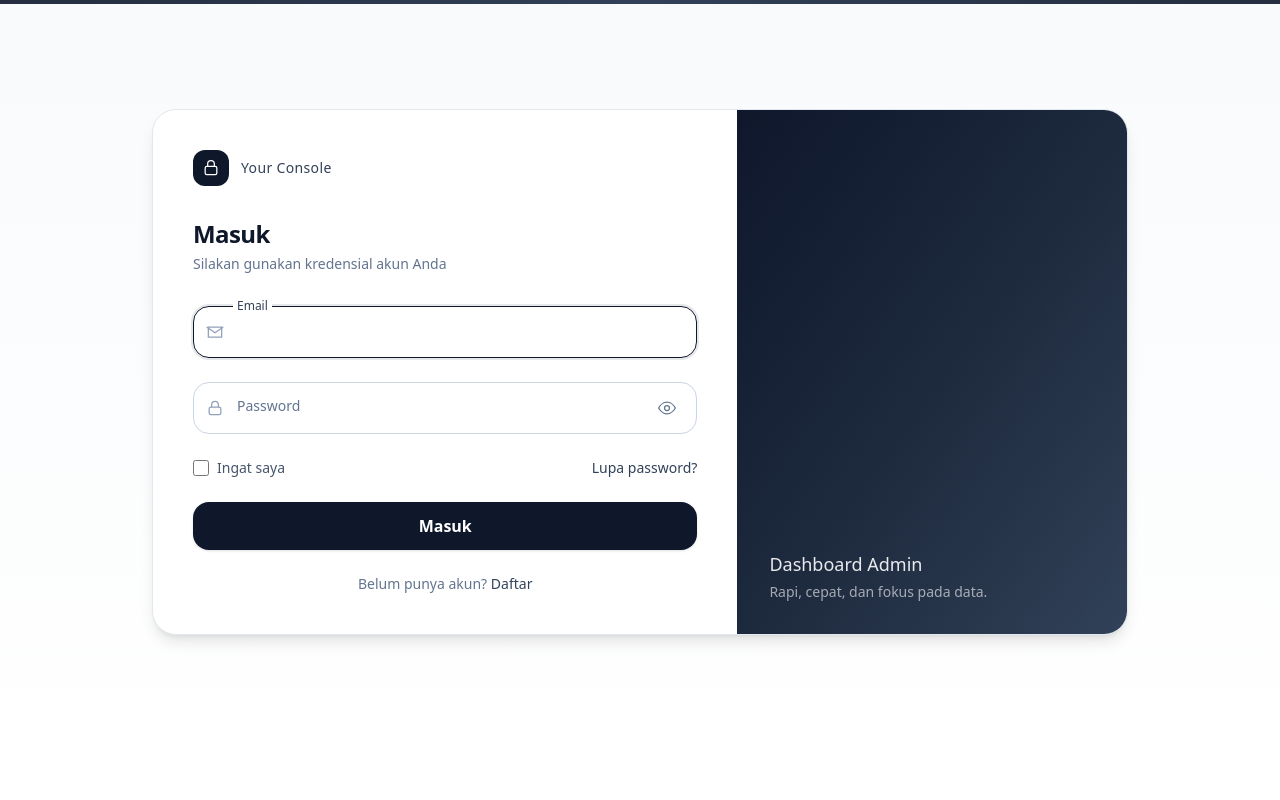
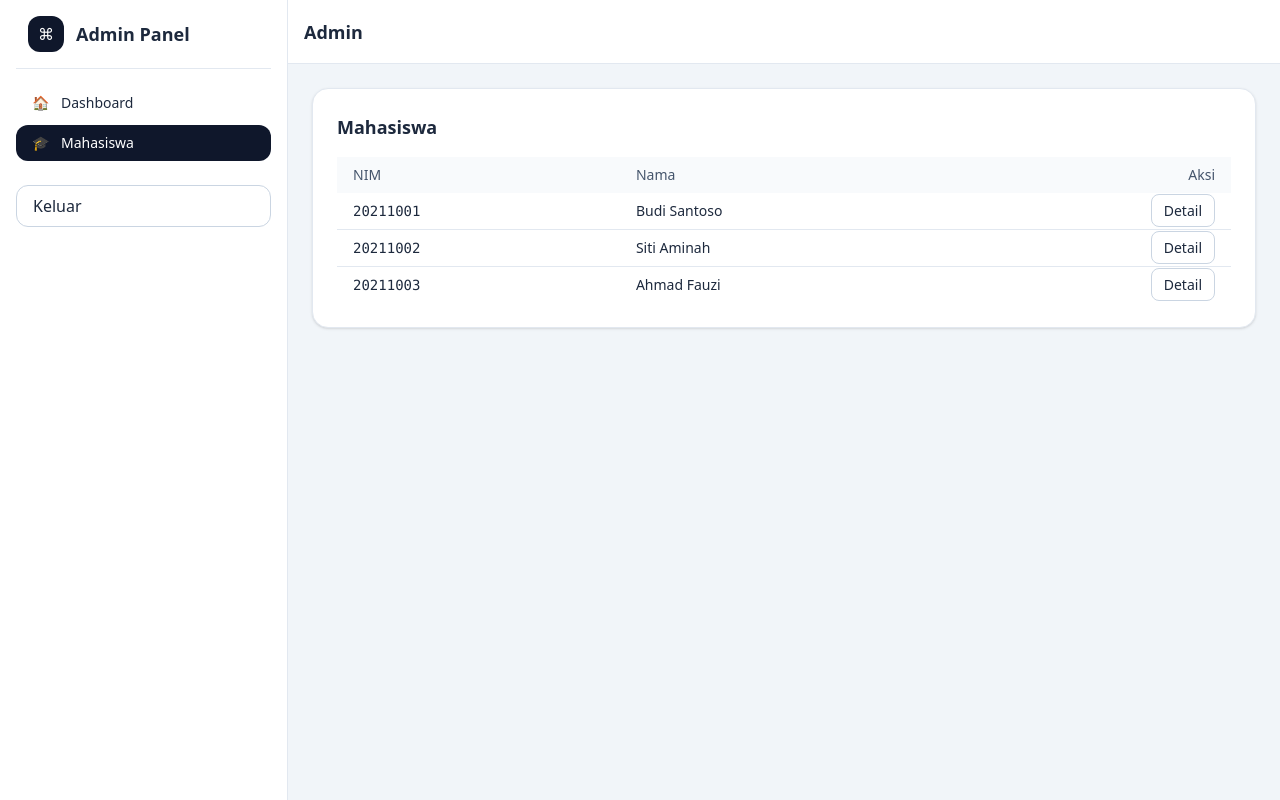
Before and after one commit to AbubakarRhafly/project-dashboard, a React (Vite) app in the folder lat3/: page /admin/mahasiswa in a window 1280 px wide. Built offline with nearby package versions, Linux system fonts and the light colour scheme; sample sign-in values are in the browser's storage.

Commit message:
dashboard

```diff
--- a/lat3/package.json
+++ b/lat3/package.json
@@ -13,6 +13,7 @@
     "@tailwindcss/vite": "^4.1.14",
     "react": "^18.3.1",
     "react-dom": "^18.3.1",
+    "react-router-dom": "^7.9.4",
     "tailwindcss": "^4.1.14"
   },
   "devDependencies": {
--- /dev/null
+++ b/lat3/src/Data/Dummy.js
@@ -0,0 +1,22 @@
+// Dummy user untuk login
+export const dummyUser = {
+    email: "admin@mail.com",
+    password: "123456",
+    name: "Admin",
+};
+
+// Dummy data mahasiswa
+export const mahasiswaList = [
+    {
+    nim: "20211001",
+    nama: "Budi Santoso",
+    },
+    {
+    nim: "20211002",
+    nama: "Siti Aminah",
+    },
+    {
+    nim: "20211003",
+    nama: "Ahmad Fauzi",
+    },
+];
--- /dev/null
+++ b/lat3/src/Error/PageNotFound.jsx
@@ -0,0 +1,22 @@
+import React from "react";
+import { Link } from "react-router-dom";
+
+const PageNotFound = () => {
+    return (
+    <div className="min-h-screen bg-gray-100 flex flex-col justify-center items-center px-4 text-center">
+        <h1 className="text-6xl font-bold text-blue-600 mb-4">404</h1>
+        <h2 className="text-2xl font-semibold text-gray-800 mb-2">Halaman Tidak Ditemukan</h2>
+        <p className="text-gray-600 mb-6">
+        Maaf, halaman yang kamu cari tidak tersedia atau telah dipindahkan.
+        </p>
+        <Link
+        to="/"
+        className="px-6 py-2 bg-blue-600 text-white rounded hover:bg-blue-700 transition"
+        >
+        Kembali ke Halaman Login
+        </Link>
+    </div>
+    );
+};
+
+export default PageNotFound;
--- /dev/null
+++ b/lat3/src/Layouts/AdminLayout.jsx
@@ -0,0 +1,66 @@
+import { NavLink, Outlet, useNavigate } from "react-router-dom";
+
+export default function AdminLayout() {
+  const navigate = useNavigate();
+  const logout = () => {
+    localStorage.removeItem("auth");
+    navigate("/login", { replace: true });
+  };
+
+  const base =
+    "flex items-center gap-3 px-4 py-2 rounded-xl hover:bg-slate-100";
+  const active = "bg-slate-900 text-white";
+
+  return (
+    <div className="min-h-screen bg-slate-100 text-slate-800">
+      <div className="flex">
+        {/* Sidebar */}
+        <aside className="w-72 hidden md:block bg-white border-r border-slate-200 min-h-screen p-4">
+          <div className="px-3 pb-4 border-b border-slate-200">
+            <div className="inline-flex items-center gap-3">
+              <span className="inline-flex w-9 h-9 rounded-xl bg-slate-900 items-center justify-center text-white">⌘</span>
+              <span className="text-lg font-semibold">Admin Panel</span>
+            </div>
+          </div>
+
+          <nav className="mt-4 space-y-1 text-sm">
+            <NavLink
+              to="/admin/dashboard"
+              className={({ isActive }) => `${base} ${isActive ? active : ""}`}
+            >
+              <span>🏠</span> Dashboard
+            </NavLink>
+            <NavLink
+              to="/admin/mahasiswa"
+              className={({ isActive }) => `${base} ${isActive ? active : ""}`}
+            >
+              <span>🎓</span> Mahasiswa
+            </NavLink>
+          </nav>
+
+          <div className="mt-6">
+            <button
+              onClick={logout}
+              className="w-full rounded-xl border border-slate-300 px-4 py-2 text-left hover:bg-slate-50"
+            >
+              Keluar
+            </button>
+          </div>
+        </aside>
+
+        {/* Content */}
+        <div className="flex-1 min-w-0 flex flex-col">
+          {/* Header */}
+          <header className="h-16 bg-white border-b border-slate-200 flex items-center px-4">
+            <h1 className="text-lg font-semibold">Admin</h1>
+          </header>
+
+          {/* Outlet child */}
+          <main className="p-6">
+            <Outlet />
+          </main>
+        </div>
+      </div>
+    </div>
+  );
+}
--- /dev/null
+++ b/lat3/src/Layouts/AuthLayout.jsx
@@ -0,0 +1,6 @@
+import { Outlet } from "react-router-dom";
+
+export default function AuthLayout() {
+  // Bisa kasih background khusus login di sini kalau mau
+    return <Outlet />;
+}
--- a/lat3/src/Pages/Login.jsx
+++ b/lat3/src/Pages/Login.jsx
@@ -1,16 +1,42 @@
 // Simple–Elegant Polished (split, floating label, icons, toggle password)
 import { useState } from "react";
+import { useNavigate } from "react-router-dom";
+import { dummyUser } from "../Data/Dummy.js"; // perhatikan huruf 'D' besar
 
-export default function Login({ onLogin = () => {} }) {
+export default function Login() {
   const [showPass, setShowPass] = useState(false);
   const [loading, setLoading] = useState(false);
+  const [err, setErr] = useState("");
+  const navigate = useNavigate();
 
   const handleSubmit = (e) => {
     e.preventDefault();
+    setErr("");
     const f = new FormData(e.currentTarget);
+    const email = f.get("email")?.trim().toLowerCase();
+    const password = f.get("password");
+
     setLoading(true);
-    onLogin({ email: f.get("email"), password: f.get("password") });
-    setLoading(false);
+
+    // cocokkan dengan dummy
+    const ok =
+      email === dummyUser.email.toLowerCase() &&
+      password === dummyUser.password;
+
+    if (!ok) {
+      setLoading(false);
+      setErr("Email atau password salah.");
+      return;
+    }
+
+    // simpan session (kunci harus sama dengan ProtectedRoute)
+    localStorage.setItem(
+      "auth",
+      JSON.stringify({ email: dummyUser.email, name: dummyUser.name, role: "admin" })
+    );
+
+    // pindah ke admin
+    navigate("/admin", { replace: true });
   };
 
   return (
@@ -39,10 +65,12 @@ export default function Login({ onLogin = () => {} }) {
                 <p className="mt-1 text-sm text-slate-500">Silakan gunakan kredensial akun Anda</p>
               </header>
 
-              <form onSubmit={handleSubmit} className="space-y-6">
+              <form onSubmit={handleSubmit} className="space-y-6" noValidate>
+                {/* error msg */}
+                {err && <p className="text-sm text-red-600">{err}</p>}
+
                 {/* Email */}
                 <div className="relative">
-                  {/* icon */}
                   <span className="pointer-events-none absolute left-3 top-1/2 -translate-y-1/2 text-slate-400">
                     <svg viewBox="0 0 24 24" className="h-5 w-5" fill="none" stroke="currentColor" strokeWidth="1.5">
                       <path d="M4 6h16v12H4z" />
@@ -72,7 +100,6 @@ export default function Login({ onLogin = () => {} }) {
 
                 {/* Password */}
                 <div className="relative">
-                  {/* icon */}
                   <span className="pointer-events-none absolute left-3 top-1/2 -translate-y-1/2 text-slate-400">
                     <svg viewBox="0 0 24 24" className="h-5 w-5" fill="none" stroke="currentColor" strokeWidth="1.5">
                       <path d="M8 11V8a4 4 0 1 1 8 0v3" />
@@ -106,13 +133,11 @@ export default function Login({ onLogin = () => {} }) {
                     aria-label={showPass ? "Sembunyikan password" : "Tampilkan password"}
                   >
                     {showPass ? (
-                      // eye-off
                       <svg viewBox="0 0 24 24" className="h-5 w-5" fill="none" stroke="currentColor" strokeWidth="1.5">
                         <path d="M3 3l18 18" />
-                        <path d="M10.58 10.58A2 2 0 0 0 12 14a2 2 0 0 0 1.42-.58M9.88 4.24A10.94 10.94 0 0 1 12 4c5 0 9 4 10 7- .29 .83 - .73 1.61 - 1.29 2.31M6.1 6.1C4.2 7.38 2.84 9.09 2 11c1 3 5 7 10 7 1.34 0 2.62-.26 3.79-.74" />
+                        <path d="M2 12s3.5-7 10-7c2.2 0 4.1.7 5.73 1.77M21.9 12.6C20.8 15.6 17.5 19 12 19c-3.2 0-5.8-1.3-7.7-3.1" />
                       </svg>
                     ) : (
-                      // eye
                       <svg viewBox="0 0 24 24" className="h-5 w-5" fill="none" stroke="currentColor" strokeWidth="1.5">
                         <path d="M2 12s3.5-7 10-7 10 7 10 7-3.5 7-10 7S2 12 2 12Z" />
                         <circle cx="12" cy="12" r="3" />
@@ -150,10 +175,9 @@ export default function Login({ onLogin = () => {} }) {
               </p>
             </div>
 
-            {/* Panel kanan (dekor, sama konsepnya tapi lebih refined) */}
+            {/* Panel kanan */}
             <div className="relative hidden md:block md:col-span-2">
               <div className="absolute inset-0 bg-gradient-to-br from-slate-900 via-slate-800 to-slate-700" />
-              {/* grid halus */}
               <div
                 className="absolute inset-0 opacity-20"
                 style={{
@@ -162,7 +186,6 @@ export default function Login({ onLogin = () => {} }) {
                   backgroundSize: "32px 32px",
                 }}
               />
-              {/* copy minimal */}
               <div className="relative z-10 flex h-full items-end p-8">
                 <div className="space-y-1">
                   <h2 className="text-lg font-medium text-white/90">Dashboard Admin</h2>
--- /dev/null
+++ b/lat3/src/Pages/admin/Dashboard.jsx
@@ -0,0 +1,8 @@
+export default function Dashboard() {
+  return (
+    <section className="rounded-2xl bg-white border border-slate-200 p-6 shadow-sm">
+      <h2 className="text-lg font-semibold mb-2">Dashboard</h2>
+      <p className="text-slate-600 text-sm">Selamat datang di dashboard admin.</p>
+    </section>
+  );
+}
--- /dev/null
+++ b/lat3/src/Pages/admin/MahasiswaDetail.jsx
@@ -0,0 +1,31 @@
+import { useParams, Link } from "react-router-dom";
+import { mahasiswaList } from "../../Data/Dummy.js";
+
+export default function MahasiswaDetail() {
+  const { id } = useParams();
+  const m = mahasiswaList.find((x) => x.nim === id);
+
+  if (!m) {
+    return (
+      <div className="rounded-2xl bg-white border border-slate-200 p-6 shadow-sm">
+        <p className="text-red-600">Mahasiswa tidak ditemukan.</p>
+        <Link to="/admin/mahasiswa" className="mt-4 inline-block rounded-lg border border-slate-300 px-3 py-1.5">
+          Kembali
+        </Link>
+      </div>
+    );
+  }
+
+  return (
+    <section className="rounded-2xl bg-white border border-slate-200 p-6 shadow-sm space-y-2">
+      <h2 className="text-lg font-semibold">Detail Mahasiswa</h2>
+      <div className="text-sm">
+        <div><span className="text-slate-500">NIM:</span> {m.nim}</div>
+        <div><span className="text-slate-500">Nama:</span> {m.nama}</div>
+      </div>
+      <Link to="/admin/mahasiswa" className="mt-2 inline-block rounded-lg border border-slate-300 px-3 py-1.5">
+        Kembali
+      </Link>
+    </section>
+  );
+}
--- /dev/null
+++ b/lat3/src/Pages/admin/MahasiswaList.jsx
@@ -0,0 +1,37 @@
+import { Link } from "react-router-dom";
+import { mahasiswaList } from "../../Data/Dummy.js"; // <- sesuai folder kamu
+
+export default function MahasiswaList() {
+  return (
+    <section className="rounded-2xl bg-white border border-slate-200 p-6 shadow-sm">
+      <h2 className="text-lg font-semibold mb-4">Mahasiswa</h2>
+      <div className="overflow-x-auto">
+        <table className="min-w-full text-sm">
+          <thead className="bg-slate-50 text-slate-600">
+            <tr>
+              <th className="px-4 py-2 text-left font-medium">NIM</th>
+              <th className="px-4 py-2 text-left font-medium">Nama</th>
+              <th className="px-4 py-2 text-right font-medium">Aksi</th>
+            </tr>
+          </thead>
+          <tbody className="divide-y divide-slate-200">
+            {mahasiswaList.map((m) => (
+              <tr key={m.nim} className="hover:bg-slate-50">
+                <td className="px-4 py-2 font-mono">{m.nim}</td>
+                <td className="px-4 py-2">{m.nama}</td>
+                <td className="px-4 py-2 text-right">
+                  <Link
+                    to={`/admin/mahasiswa/${m.nim}`}
+                    className="rounded-lg border border-slate-300 px-3 py-1.5 hover:bg-slate-50"
+                  >
+                    Detail
+                  </Link>
+                </td>
+              </tr>
+            ))}
+          </tbody>
+        </table>
+      </div>
+    </section>
+  );
+}
--- /dev/null
+++ b/lat3/src/Routes/ProtectedRoute.jsx
@@ -0,0 +1,6 @@
+import { Navigate, Outlet } from "react-router-dom";
+
+export default function ProtectedRoute() {
+  const auth = localStorage.getItem("auth"); // <- harus 'auth'
+  return auth ? <Outlet /> : <Navigate to="/login" replace />;
+}
--- a/lat3/src/main.jsx
+++ b/lat3/src/main.jsx
@@ -1,10 +1,52 @@
 import React from "react";
 import ReactDOM from "react-dom/client";
-import App from "./App.jsx";
+import { createBrowserRouter, RouterProvider, Navigate } from "react-router-dom";
+
+import AuthLayout from "./layouts/AuthLayout.jsx";
+import AdminLayout from "./layouts/AdminLayout.jsx";
+import ProtectedRoute from "./routes/ProtectedRoute.jsx";
+
+import Login from "./pages/login.jsx";
+import Dashboard from "./pages/admin/Dashboard.jsx";
+import MahasiswaList from "./pages/admin/MahasiswaList.jsx";
+import MahasiswaDetail from "./pages/admin/MahasiswaDetail.jsx";
+import PageNotFound from "./Error/PageNotFound.jsx";
+
 import "./App.css";
 
+const router = createBrowserRouter([
+  // Auth layout + login
+  {
+    element: <AuthLayout />,
+    children: [
+      { index: true, element: <Navigate to="/login" replace /> },
+      { path: "/login", element: <Login /> },
+    ],
+  },
+
+  // Protected + Admin layout (nested)
+  {
+    element: <ProtectedRoute />, // cek localStorage
+    children: [
+      {
+        path: "/admin",
+        element: <AdminLayout />,
+        children: [
+          { index: true, element: <Navigate to="dashboard" replace /> },
+          { path: "dashboard", element: <Dashboard /> },
+          { path: "mahasiswa", element: <MahasiswaList /> },
+          { path: "mahasiswa/:id", element: <MahasiswaDetail /> },
+        ],
+      },
+    ],
+  },
+
+  // 404
+  { path: "*", element: <PageNotFound /> },
+]);
+
 ReactDOM.createRoot(document.getElementById("root")).render(
-    <React.StrictMode>
-        <App />
-    </React.StrictMode>
+  <React.StrictMode>
+    <RouterProvider router={router} />
+  </React.StrictMode>
 );
```
Also changed, not shown: 1 other file (tests, documents, lock files or other folders).
